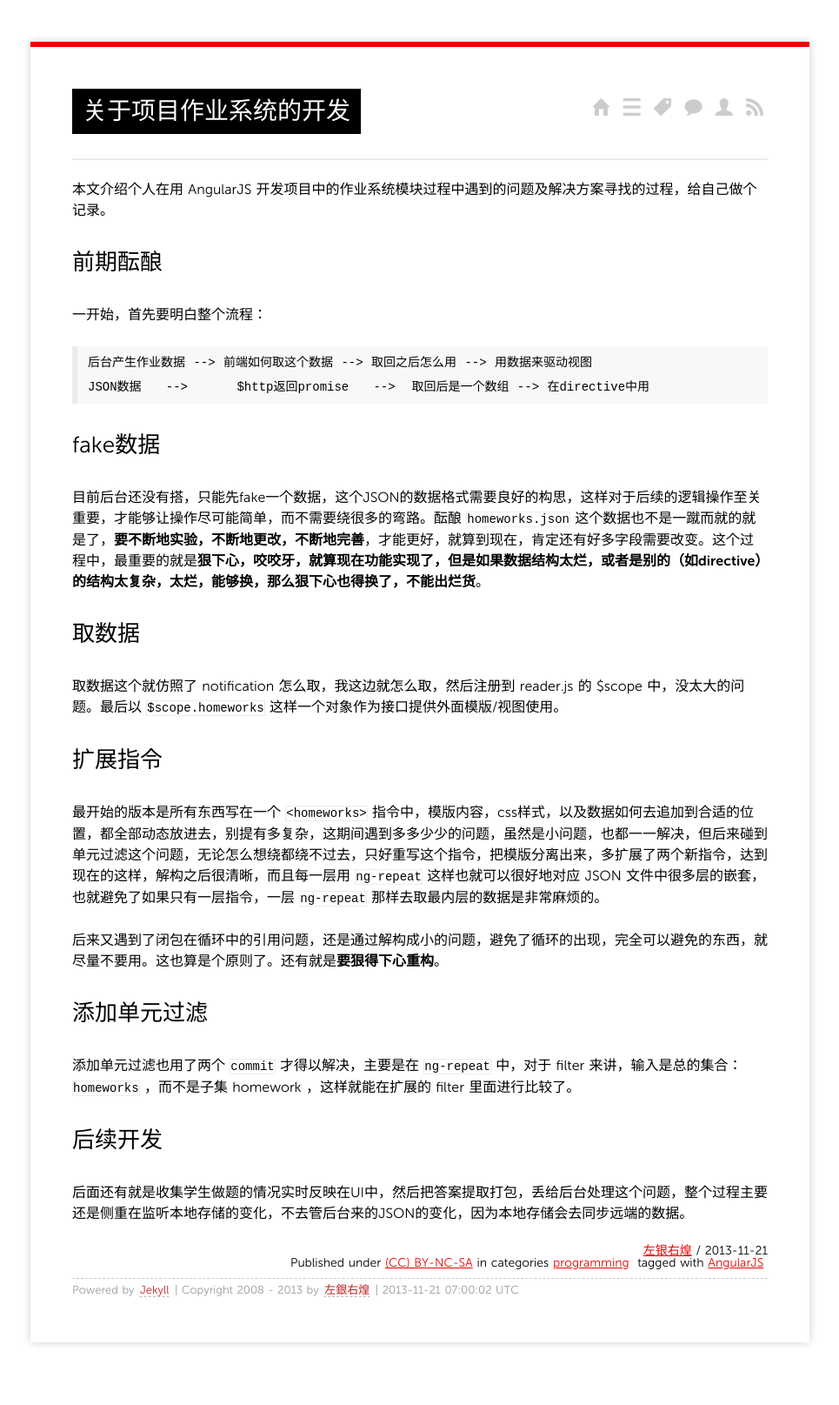
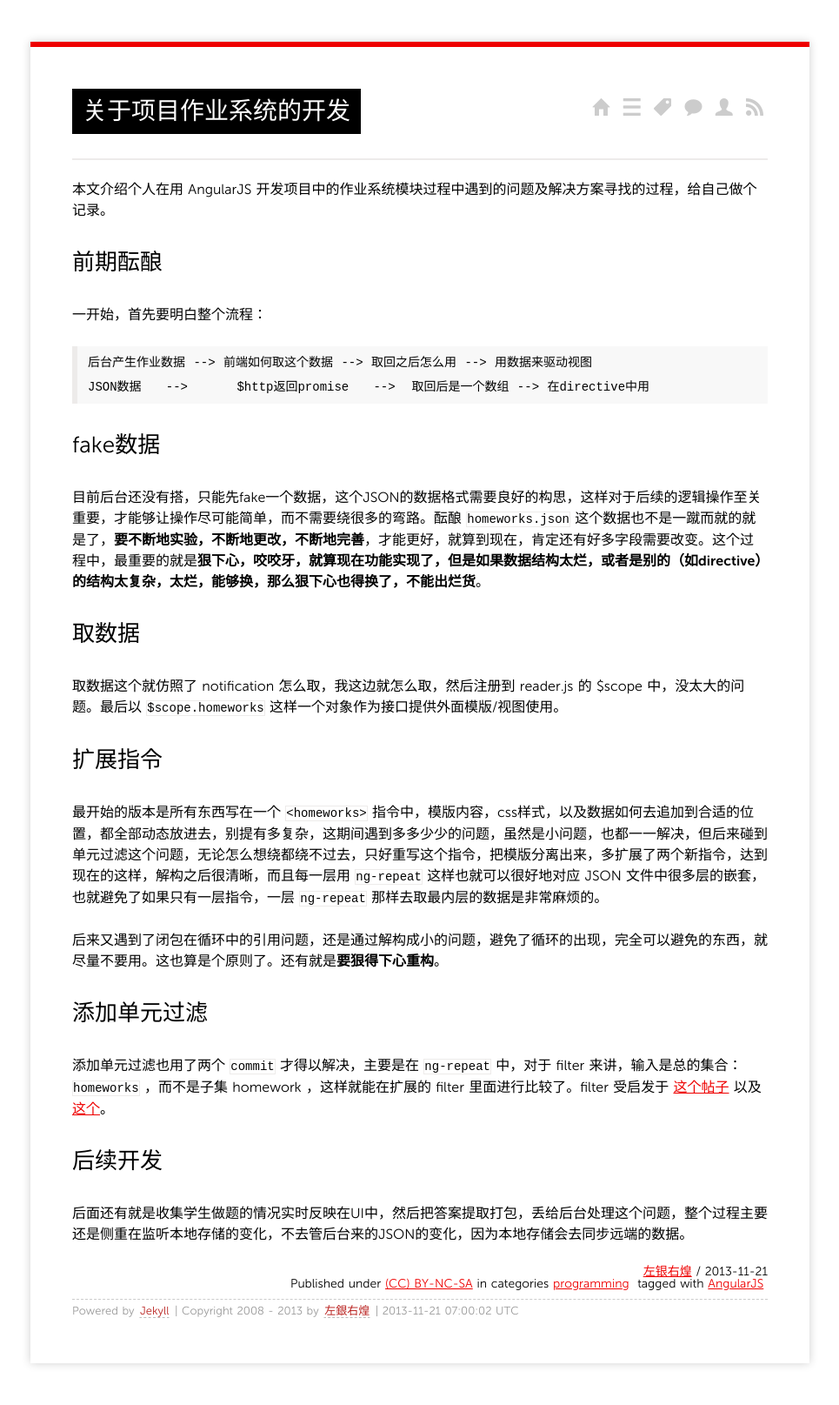
Before and after one commit to grahamle/grahamle.github.com, a Jekyll site: the page built from _posts/2013/11/2013-11-21-ng中过滤器在指令模版中的应用.md, in a window 1280 px wide. Shown: the whole page at 87% size, without its empty margins (157-1122 px from the left). Built offline with Jekyll 4.4.1, drawn with Linux system fonts in a browser that asks for light colours; Markdown is read by kramdown in place of the engine named in the settings; comment, search, counter and statistics services are not loaded; before the commit the page ends 1591 px from its top, so only the background shows below that.

Commit message:
update file 23rd

```diff
--- a/_posts/2013/11/2013-11-21-ng中过滤器在指令模版中的应用.md
+++ b/_posts/2013/11/2013-11-21-ng中过滤器在指令模版中的应用.md
@@ -28,7 +28,7 @@ tag:
 后来又遇到了闭包在循环中的引用问题，还是通过解构成小的问题，避免了循环的出现，完全可以避免的东西，就尽量不要用。这也算是个原则了。还有就是**要狠得下心重构**。
 
 ## 添加单元过滤
-添加单元过滤也用了两个 `commit` 才得以解决，主要是在 `ng-repeat` 中，对于 filter 来讲，输入是总的集合：`homeworks` ，而不是子集 homework ，这样就能在扩展的 filter 里面进行比较了。
+添加单元过滤也用了两个 `commit` 才得以解决，主要是在 `ng-repeat` 中，对于 filter 来讲，输入是总的集合：`homeworks` ，而不是子集 homework ，这样就能在扩展的 filter 里面进行比较了。filter 受启发于 [这个帖子](http://stackoverflow.com/questions/11753321/passing-arguments-to-angularjs-filters) 以及 [这个](http://stackoverflow.com/questions/15170950/angularjs-custom-filter-with-ngrepeat-directive)。
 
 ## 后续开发
 后面还有就是收集学生做题的情况实时反映在UI中，然后把答案提取打包，丢给后台处理这个问题，整个过程主要还是侧重在监听本地存储的变化，不去管后台来的JSON的变化，因为本地存储会去同步远端的数据。
```
